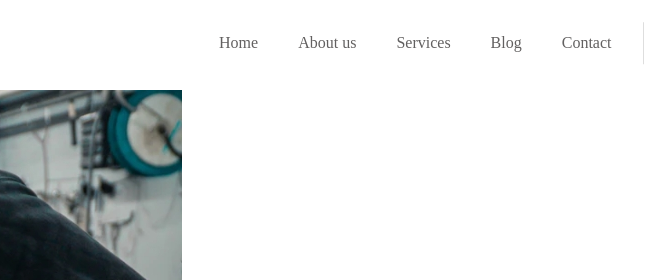
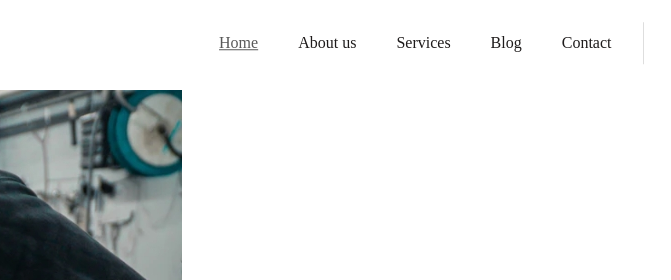
Before and after one commit to Maxim-L91/auto, a plain HTML site: page index.html in a window 1280 px wide. In both pictures the pointer is over the link "Home". Shown: the top 280 px of the page, 423-1094 px from the left. Drawn offline with Linux system fonts and the light colour scheme.

Commit message:
Refactored CSS for menu

```diff
--- a/css/menu.css
+++ b/css/menu.css
@@ -7,7 +7,14 @@
 .menu__item a {
   font-weight: 500;
   line-height: 28px;
-  color: #626060;
+  color: #1E1B1B;
+  transition: 0.3s;
+}
+
+.menu__item a:hover {
+  color: #585858;
+  text-decoration: underline;
+  transition: 0.3s;
 }
 
 .menu__item:last-child {
```
